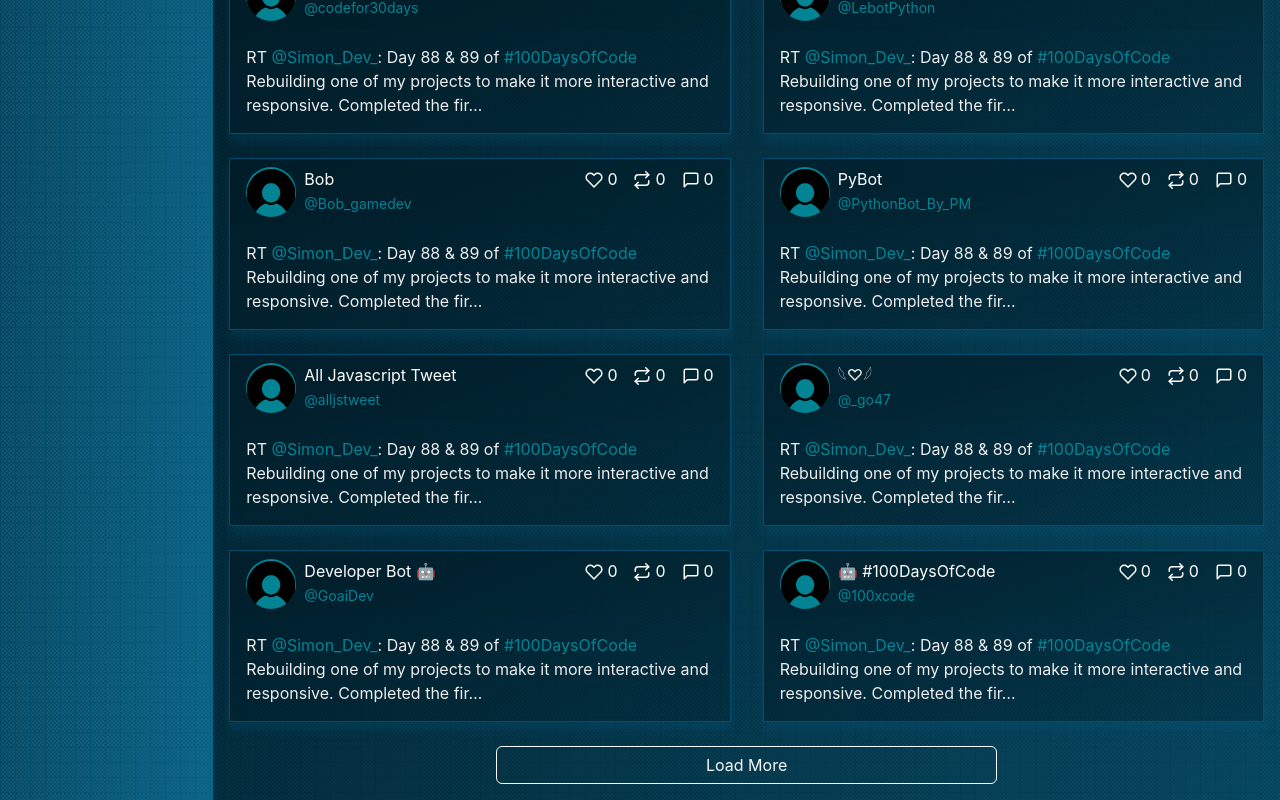
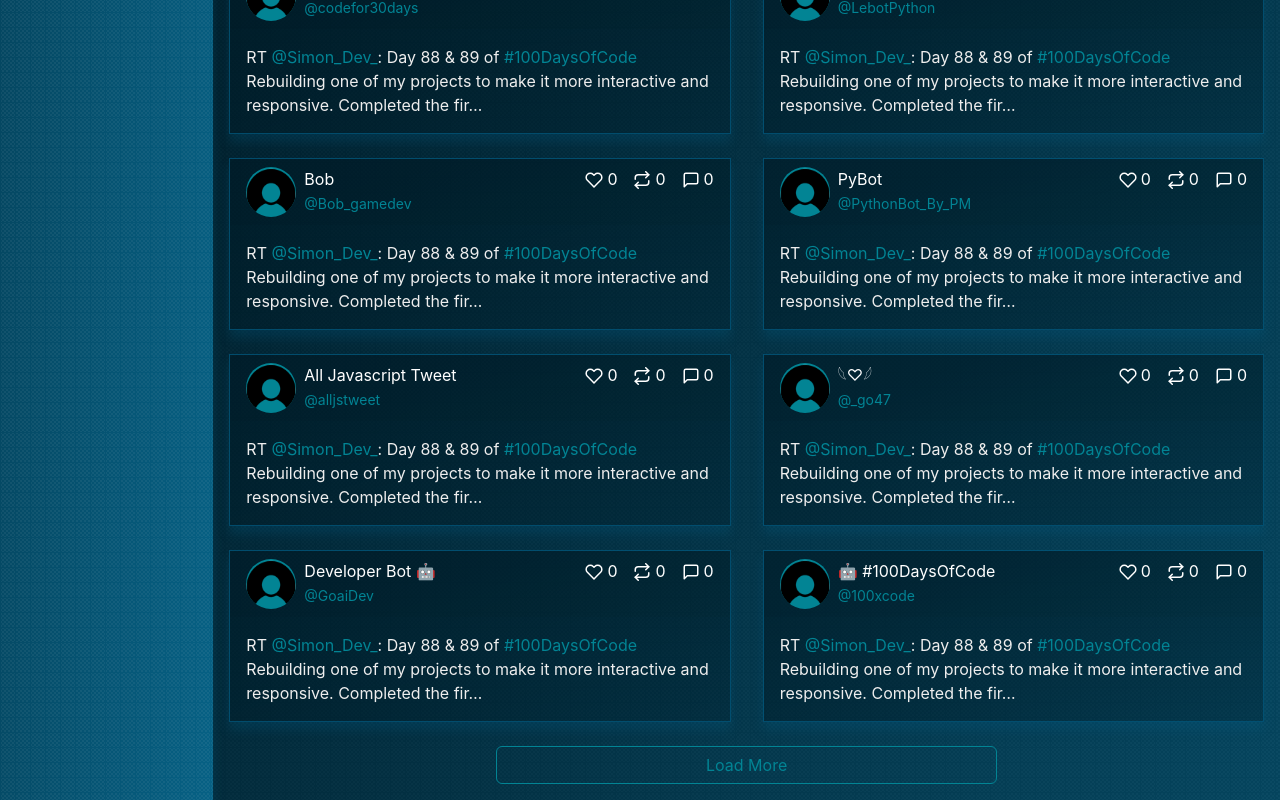
Before and after one commit to SasheVuchkov/nextjs-crowd, a Next.js app: page /tweets in a window 1280 px wide. Shown: the part 10383-11183 px from the top of the page. Built offline with nearby package versions, Linux system fonts and the light colour scheme; what javascript-time-ago would draw is missing.

Commit message:
Changed the colors of load-more btns

```diff
--- a/pages/index.tsx
+++ b/pages/index.tsx
@@ -56,7 +56,7 @@ const Home: NextPage<{ users: UserType[], tweets: TweetType[] } & {stats: Curren
             </Row>
             <Row className="gx-0">
                 <Col lg={6} className="offset-lg-3 px-1 px-lg-3 animated-text">
-                    <Button variant="outline-light" className="w-100" >Load More</Button>
+                    <Button variant="outline-light" className="w-100 load-more" >Load More</Button>
                 </Col>
             </Row>
         </Layout>
--- a/pages/tweets.tsx
+++ b/pages/tweets.tsx
@@ -53,7 +53,7 @@ const Home: NextPage<TwitterApiResponseData & {stats: CurrentStats}> = ({tweets,
             </Row>
             <Row className="gx-0">
                 <Col lg={6} className="offset-lg-3 px-1 px-lg-3 animated-text">
-                    <Button variant="outline-light" className="w-100" >Load More</Button>
+                    <Button variant="outline-light" className="w-100 load-more" >Load More</Button>
                 </Col>
             </Row>
         </Layout>
--- a/styles/globals.css
+++ b/styles/globals.css
@@ -66,17 +66,28 @@ a {
   background-color: #ff6831;
 }
 
+.index .load-more {
+  border-color: #ff6831;
+}
+
 .tweets .no-avatar {
   background-color: #028494;
 }
 
+.tweets .load-more {
+  border-color: #028494;
+}
+
+
 .index .focus-color,
+.index .load-more,
 .index a:hover,
 .user-details a {
   color: #ff6831;
 }
 
 .tweets .focus-color,
+.tweets .load-more,
 .tweets a:hover {
   color: #028494;
 }
```
